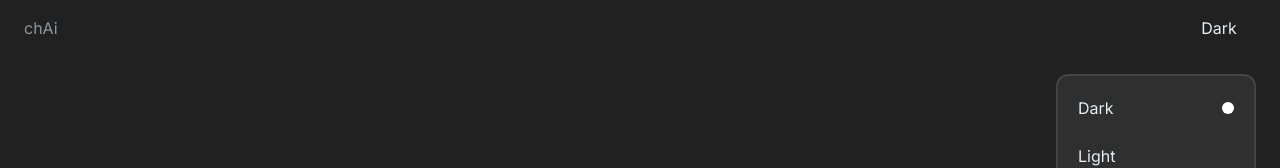
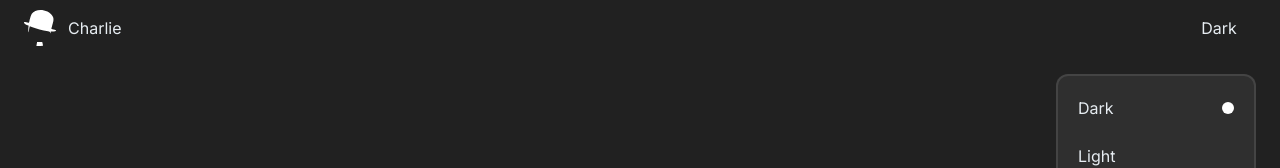
Before and after one commit to Dikhyant/comedy-gen, a Next.js app: page / in a window 1280 px wide. Shown: the top 168 px of the page. Built offline with nearby package versions, Linux system fonts and the light colour scheme.

Commit message:
Completed dark and light theme implementation. Added logo for ai

```diff
--- a/src/_components/Chat/AIChat/AIChat.tsx
+++ b/src/_components/Chat/AIChat/AIChat.tsx
@@ -1,4 +1,8 @@
+import { useThemeContext } from "@/state/theme";
 import { cn } from "@/utils/misc";
+import CharlieLogoBlack from "@/assets/images/charlie-chaplin-black.svg";
+import CharlieLogoWhite from "@/assets/images/charlie-chaplin-white.svg";
+import Image from "next/image";
 
 type TAIChat = {
     className?: string;
@@ -9,7 +13,20 @@ export const AIChat:React.FC<TAIChat> = ({
     className,
     text
 }) => {
+    const {isDark} = useThemeContext();
     return (
-        <div className={cn("text-harp" , className)} >{"chAi:    "}{text}</div>
+        <div className={
+            cn(
+                "flex gap-x-3",
+                isDark ? "text-harp" : "text-woodsmoke",
+                className
+            )}
+        >
+            <Image
+                src={isDark ? CharlieLogoWhite : CharlieLogoBlack}
+                alt="Charlie Logo"
+                width={32}
+                height={32}
+            /><div>{text}</div></div>
     )
 }
--- a/src/_components/Chat/UserChat/UserChat.tsx
+++ b/src/_components/Chat/UserChat/UserChat.tsx
@@ -1,3 +1,4 @@
+import { useThemeContext } from "@/state/theme";
 import { cn } from "@/utils/misc";
 
 type TUserChat = {
@@ -9,7 +10,13 @@ export const UserChat:React.FC<TUserChat> = ({
     className,
     text
 }) => {
+    const {isDark} = useThemeContext();
     return (
-        <div className={cn("text-harp bg-thunder rounded-3xl px-5 py-[10px] whitespace-pre-line" , className)} >{text}</div>
+        <div className={
+            cn(
+                "rounded-3xl px-5 py-[10px] whitespace-pre-line" ,
+                isDark ? "text-harp bg-thunder" : "text-woodsmoke bg-white-smoke" ,
+                className
+            )} >{text}</div>
     )
 }
--- a/src/_components/Header/Header.tsx
+++ b/src/_components/Header/Header.tsx
@@ -3,11 +3,15 @@ import { useEffect, useState } from "react"
 import { useThemeContext } from "@/state/theme"
 import dynamic from "next/dynamic"
 const Select = dynamic(() => import("@/_components/Select/Select"), {ssr: false})
+import CharlieLogoBlack from "@/assets/images/charlie-chaplin-black.svg";
+import CharlieLogoWhite from "@/assets/images/charlie-chaplin-white.svg";
+import Image from "next/image";
+import { cn } from "@/utils/misc";
 
 const options:string[] = ["Dark", "Light", "System"]
 
 export const Header:React.FC<any> = () => {
-    const {setIsDark} = useThemeContext();
+    const {isDark, setIsDark} = useThemeContext();
     const [currentTheme, setCurrentTheme] = useState<string>("Dark");
 
     useEffect(() => {
@@ -35,8 +39,16 @@ export const Header:React.FC<any> = () => {
         setCurrentTheme(theme);
     }
     return (
-        <header className="w-full h-14 flex items-center justify-between px-6" >
-            <h1 className="text-mountain-mist" >chAi</h1>
+        <header className={cn("w-full h-14 flex items-center justify-between px-6", isDark ? "text-harp" : "text-woodsmoke")} >
+            <div className="flex items-center gap-x-3" >
+                <Image
+                    src={isDark ? CharlieLogoWhite : CharlieLogoBlack}
+                    alt="Charlie Logo"
+                    width={32}
+                    height={32}
+                />
+                <div>Charlie</div>
+            </div>
             <Select options={options} onChange={onThemeChange} />
         </header>
     )
```
Also changed, not shown: src/assets/images/charlie-chaplin-black.svg (added), src/assets/images/charlie-chaplin-white.svg (added).
